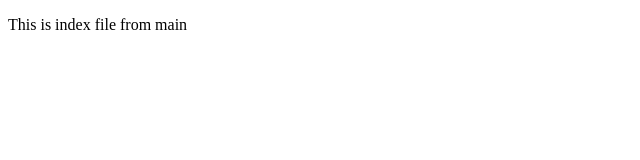
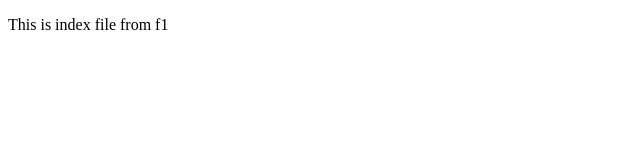
Before and after one commit to Mhassankhan6/class6_2, a plain HTML site: page index.html in a window 1280 px wide. Shown: the full height of the page, 0-640 px from the left. Drawn offline with Linux system fonts and the light colour scheme.

Commit message:
Add msg to indexfile from f1

```diff
--- a/index.html
+++ b/index.html
@@ -6,6 +6,6 @@
     <title>Document</title>
 </head>
 <body>
-    <p>This is index file from main</p>
+    <p>This is index file from f1</p>
 </body>
 </html>
```
